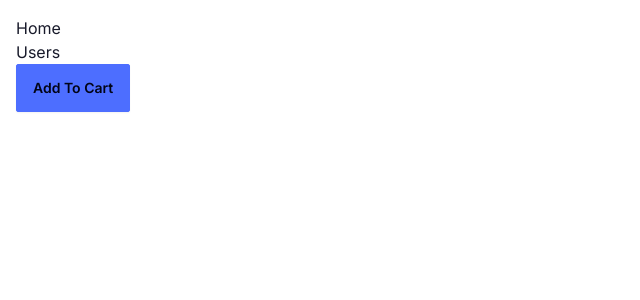
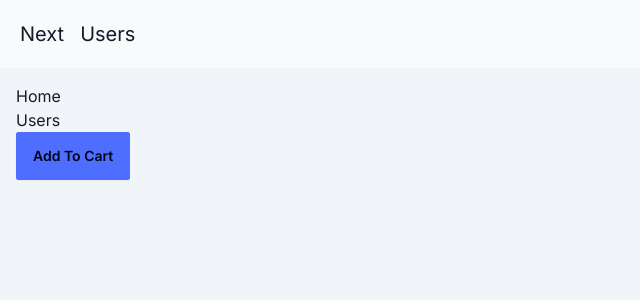
Before and after one commit to LeonelKero/next-app-hands-on, a Next.js app: page / in a window 1280 px wide. Shown: the top 300 px of the page, without its empty margins (0-640 px from the left). Built offline with nearby package versions, Linux system fonts and the light colour scheme.

Commit message:
Code refactoring

```diff
--- /dev/null
+++ b/app/NavBar.tsx
@@ -0,0 +1,10 @@
+import Link from "next/link";
+
+const NavBar = () => {
+  return <div className="flex p-5 bg-slate-50">
+    <Link href={"/"} className="me-4 text-xl hover:text-orange-500">Next</Link>
+    <Link href={"/users"} className="me-4 text-xl hover:text-orange-500">Users</Link>
+  </div>;
+};
+
+export default NavBar;
--- a/app/globals.css
+++ b/app/globals.css
@@ -4,20 +4,15 @@
 
 :root {
   --foreground-rgb: 0, 0, 0;
-  --background-start-rgb: 214, 219, 220;
-  --background-end-rgb: 255, 255, 255;
 }
 
 @media (prefers-color-scheme: dark) {
   :root {
     --foreground-rgb: 255, 255, 255;
-    --background-start-rgb: 0, 0, 0;
-    --background-end-rgb: 0, 0, 0;
   }
 }
 
 body {
-  padding: 1rem;
 }
 
 @layer utilities {
--- a/app/layout.tsx
+++ b/app/layout.tsx
@@ -1,6 +1,7 @@
 import type { Metadata } from "next";
 import { Inter } from "next/font/google";
 import "./globals.css";
+import NavBar from "./NavBar";
 
 const inter = Inter({ subsets: ["latin"] });
 
@@ -15,8 +16,11 @@ export default function RootLayout({
   children: React.ReactNode;
 }>) {
   return (
-    <html lang="en" data-theme="corporate">
-      <body className={inter.className}>{children}</body>
+    <html lang="en" data-theme="corporate" className="bg-slate-100">
+      <body className={inter.className}>
+        <NavBar/>
+        <main className="p-4">{children}</main>
+      </body>
     </html>
   );
 }
--- a/app/users/layout.tsx
+++ /dev/null
@@ -1,62 +0,0 @@
-import Link from "next/link";
-import React from "react";
-
-interface Props {
-  children: React.ReactNode;
-}
-
-const AppLayout = ({ children }: Props) => {
-  return (
-    <div>
-      <div className="navbar bg-base-100">
-        <div className="navbar-start">
-          <div className="dropdown">
-            <div
-              tabIndex={0}
-              role="button"
-              className="btn btn-ghost btn-circle"
-            >
-              <svg
-                xmlns="http://www.w3.org/2000/svg"
-                className="h-5 w-5"
-                fill="none"
-                viewBox="0 0 24 24"
-                stroke="currentColor"
-              >
-                <path
-                  strokeLinecap="round"
-                  strokeLinejoin="round"
-                  strokeWidth="2"
-                  d="M4 6h16M4 12h16M4 18h7"
-                />
-              </svg>
-            </div>
-            <ul
-              tabIndex={0}
-              className="menu menu-sm dropdown-content mt-3 z-[1] p-2 shadow bg-base-100 rounded-box w-52"
-            >
-              <li>
-                <a>Homepage</a>
-              </li>
-              <li>
-                <a>Portfolio</a>
-              </li>
-              <li>
-                <Link href={'/admin'}>Admin</Link>
-              </li>
-            </ul>
-          </div>
-        </div>
-        <div className="navbar-center">
-          <Link href={"/users"} className="text-2xl font-mono text-slate-400">
-            Company Staff
-          </Link>
-        </div>
-        <div className="navbar-end"></div>
-      </div>
-      <div className="p-4">{children}</div>
-    </div>
-  );
-};
-
-export default AppLayout;
```
